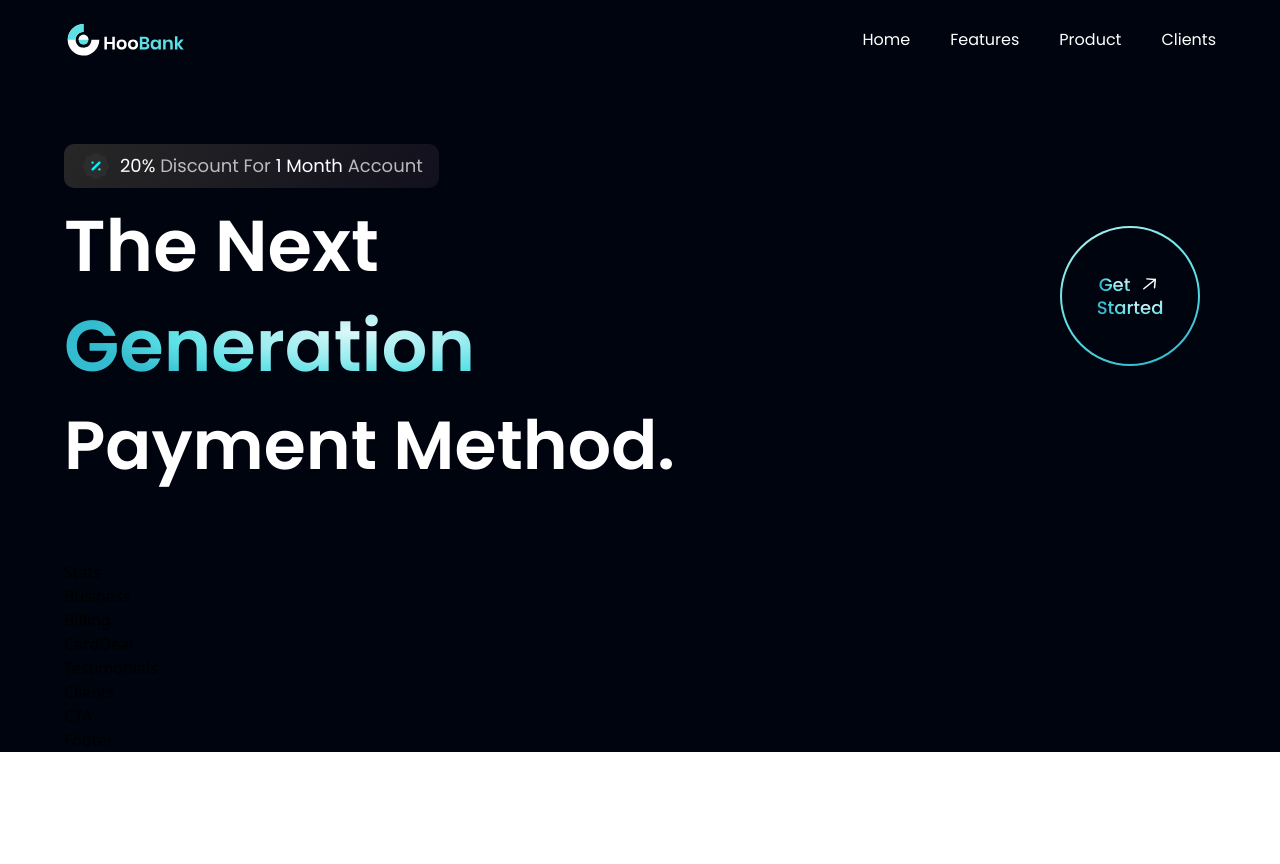
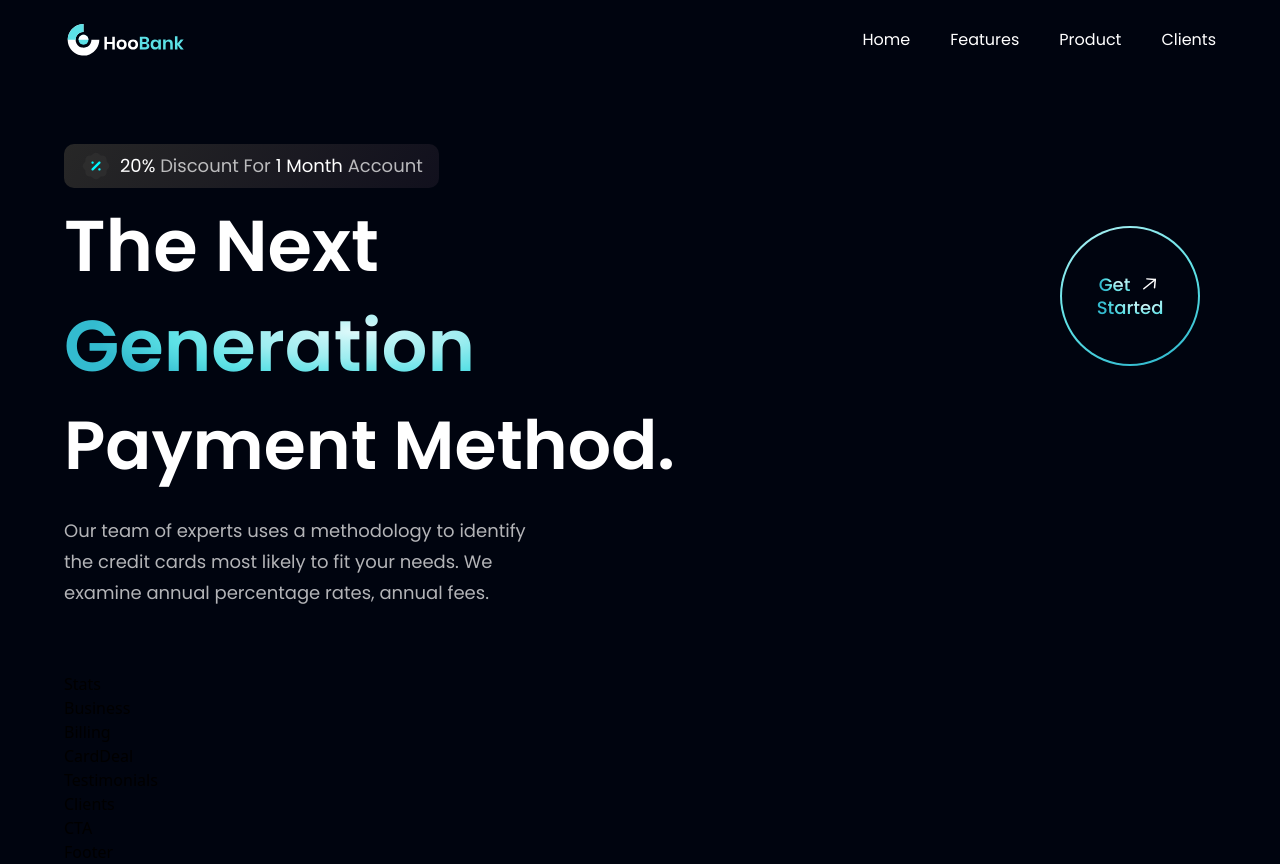
Before and after one commit to ERy03/bank-modern-app, a React (Vite) app: page / in a window 1280 px wide. Before the commit the page ends 800 px from the top, so only its background shows below. Built offline with nearby package versions, Linux system fonts and the light colour scheme.

Commit message:
h1 and p

```diff
--- a/src/components/Hero.tsx
+++ b/src/components/Hero.tsx
@@ -24,6 +24,7 @@ const Hero = () => (
       </div>
 
       <h1 className='font-poppins font-semibold ss:text-[68px] text-[52px] text-white ss:leading-[100px] leading-[75px] w-full'>Payment Method.</h1>
+      <p className={`${styles.paragraph} max-w-[470px] mt-5`}>Our team of experts uses a methodology to identify the credit cards most likely to fit your needs. We examine annual percentage rates, annual fees.</p>
     </div>
   </section>
 )
```
